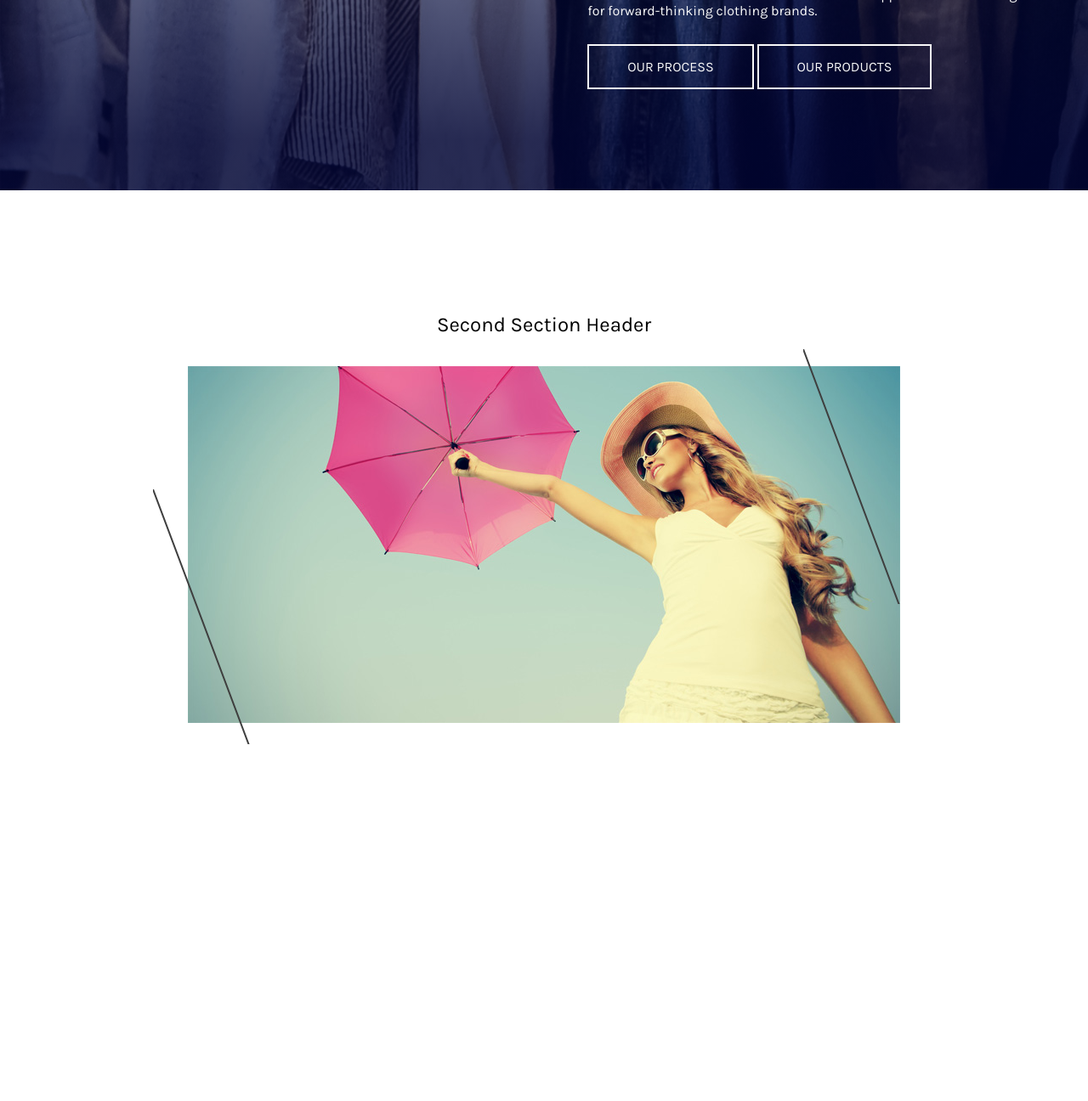
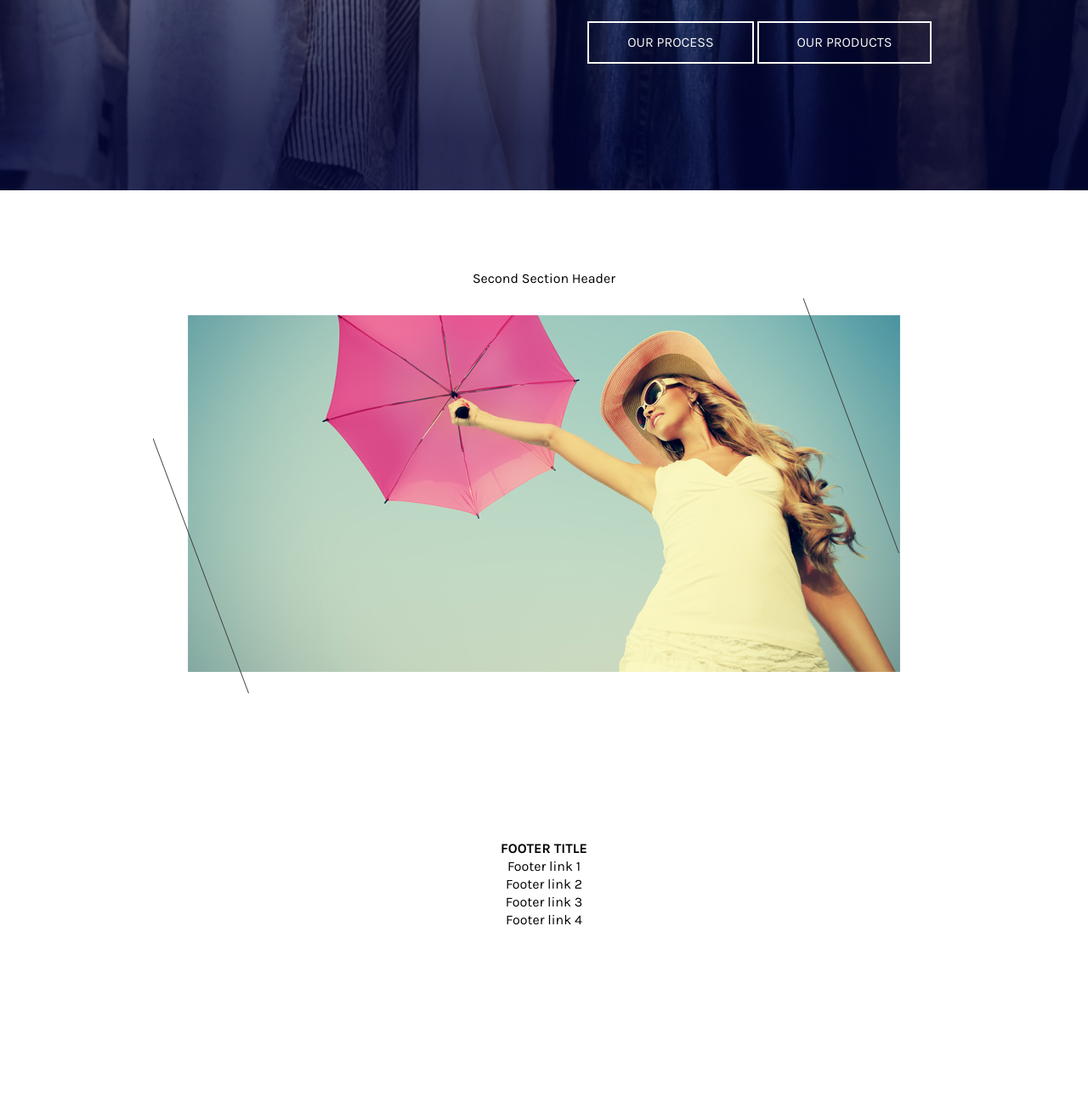
Before and after one commit to Karobka/codechallenge1, a plain HTML site: page index.html in a window 1280 px wide. Shown: the part 376-1672 px from the top of the page at 85% size. Before the commit the page ends 1427 px from the top, so only its background shows below. Drawn offline with Linux system fonts and the light colour scheme.

Commit message:
footer in place

```diff
--- a/css/main.css
+++ b/css/main.css
@@ -1,3 +1,8 @@
+/* http://meyerweb.com/eric/tools/css/reset/
+   v2.0 | 20110126
+   License: none (public domain)
+*/
+
 html, body, div, span, applet, object, iframe,
 h1, h2, h3, h4, h5, h6, p, blockquote, pre,
 a, abbr, acronym, address, big, cite, code,
@@ -14,7 +19,35 @@ time, mark, audio, video {
 	margin: 0;
 	padding: 0;
 	border: 0;
+	font-size: 100%;
+	vertical-align: baseline;
 }
+/* HTML5 display-role reset for older browsers */
+article, aside, details, figcaption, figure,
+footer, header, hgroup, menu, nav, section {
+	display: block;
+}
+body {
+	line-height: 1;
+}
+ol, ul {
+	list-style: none;
+}
+blockquote, q {
+	quotes: none;
+}
+blockquote:before, blockquote:after,
+q:before, q:after {
+	content: '';
+	content: none;
+}
+table {
+	border-collapse: collapse;
+	border-spacing: 0;
+}
+
+
+/** end of reset **/
 
 * {
 	box-sizing: border-box;
@@ -79,6 +112,13 @@ h1 {
 	text-transform: uppercase;
 	display: inline-block;
 }
+.down-arrow {
+	color: #f9f9f9;
+}
+.tester {
+	text-align: center;
+
+}
 .sectiontwo-head {
 	text-align: center;
 	font-weight: 400;
@@ -112,3 +152,13 @@ h1 {
 	margin-right: auto;
 	margin-left: auto;
 }
+footer {
+	text-align: center;
+	padding-bottom: 200px;
+}
+footer li {
+	margin-bottom: 5px;
+}
+footer h2 {
+	margin-bottom: 5px;
+}
--- a/index.html
+++ b/index.html
@@ -27,26 +27,37 @@
                     <a href="#" class="btn-alt">Our&nbsp;Products</a>
                 </div>
     		</section>
+                 <div class="tester">
+                    <span class="down-arrow"><i class="fa fa-long-arrow-down fa-3x"></i></span>
+                </div>
     	</div>
+
         <section>
             <h2 class="sectiontwo-head">Second Section Header</h2>
             <div class="containment">
                 <div class="overlay-lines">
                     <svg height="300" width="400">
-                        <line x1="0" y1="0" x2="150" y2="400" style="stroke:rgb(62,62,62);stroke-width:2" />
+                        <line x1="0" y1="0" x2="150" y2="400" style="stroke:rgb(62,62,62);stroke-width:1" />
                     </svg>
                 </div>
                 <div class="overlay-lines2">
                     <svg height="300" width="400">
-                        <line x1="0" y1="0" x2="150" y2="400" style="stroke:rgb(62,62,62);stroke-width:2" />
+                        <line x1="0" y1="0" x2="150" y2="400" style="stroke:rgb(62,62,62);stroke-width:1" />
                     </svg>
                 </div>
                 <div class="section-background">
                 </div>
             </div>
         </section>
-
-
+        <footer>
+            <h2>FOOTER TITLE</h2>
+            <ul>
+                <li>Footer link 1 </li>
+                <li>Footer link 2</li>
+                <li>Footer link 3</li>
+                <li>Footer link 4</li>
+            </ul>
+        </footer>
 
 
 
```
